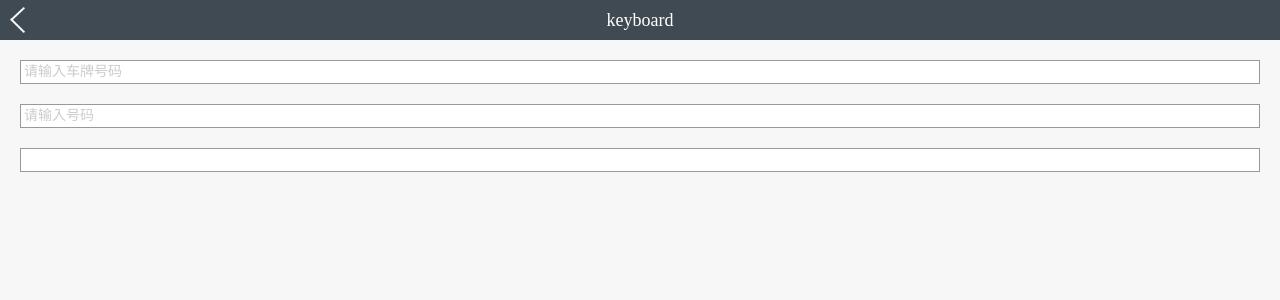
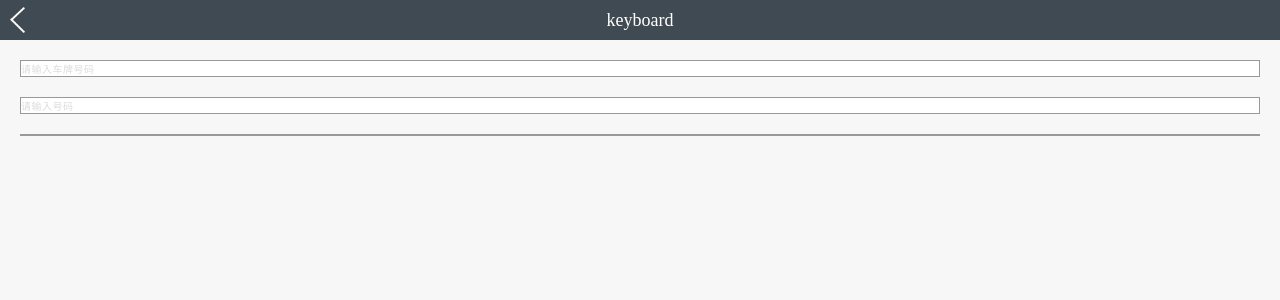
Before and after one commit to xjak/vue-components, a Vue app: page /#/keyboard in a window 1280 px wide. Shown: the top 300 px of the page. Built offline with nearby package versions, Linux system fonts and the light colour scheme.

Commit message:
自定义键盘完善功能

```diff
--- a/src/components/keyboard.vue
+++ b/src/components/keyboard.vue
@@ -1,7 +1,7 @@
 <template>
 <div>
 	<div class="keyboard-input" ref="input">
-		<span class="tip-text" :style="{color:tipColor}">{{tipText}}</span>{{value}}<span class="keyboard-cursor" ref="cursor">|</span>
+		{{frontValue}}<span class="keyboard-cursor" ref="cursor">|</span>{{backValue}}<span class="tip-text" :style="{color:tipColor}" v-if="!(frontValue||backValue)">{{tipText}}</span>
 	</div>
 	<div class="keyboard" ref="keyboard">
 		<div class="keyboard-content" ref="keyboardContent">
@@ -60,13 +60,33 @@ export default {
 	data() {
 		return {
 			tipText: this.title,
-			tipColor: '#ccc',
-			value: '',
-			tipValue: ''
+			tipColor: '#dcdcdc',
+			frontValue: '',
+			backValue: '',
+			tipValue: '',
+			closeKeyboard: null,
+			showKeyboard: null,
+			flag: 1
 		}
 	},
-	props: ['title'],
-	mounted() {
+	props: ['title', 'length', 'initValue', 'show', 'hide'],
+	watch: {
+		initValue() {
+			if (this.flag) this.frontValue = this.initValue + ''
+		},
+		show() {
+			if (this.show) this.showKeyboard()
+		},
+		hide() {
+			if (this.hide) this.closeKeyboard()
+		}
+	},
+	methods: {
+		getValue() {
+			return this.frontValue + this.backValue
+		},
+		addEvent() {
+			if (this.initValue) this.frontValue = this.initValue + ''
 			let _this = this
 			let input = this.$refs.input
 			let cursor = this.$refs.cursor
@@ -76,26 +96,40 @@ export default {
 			let tip = this.$refs.tip
 			let tipTime = null
 			let cursorTime = null
-		let closeKeyboard = () => {
+			let tocuhTime = 0
+			this.closeKeyboard = () => {
 				content.style.transform = 'translateY(200px)'
 				clearInterval(cursorTime)
+				cursorTime = null
 				setTimeout(() => {
 					keyboard.style.display = 'none'
 				}, 300)
+				this.frontValue = this.getValue()
+				this.backValue = ''
 				cursor.style.opacity = 0
-			this.tipText = this.value === '' ? this.title : ''
-			this.$emit('change', this.value)
+				this.$emit('blur', this.frontValue)
 			}
-		keyboard.addEventListener('click', closeKeyboard, false)
-		content.addEventListener('touchend', (e) => {
-			e.preventDefault()
-		}, false)
-		input.addEventListener('click', () => {
+			this.showKeyboard = () => {
+				let inputs = document.querySelectorAll('input')
+				for (let i = 0; i < inputs.length; i++) {
+					inputs[i].blur()
+				}
+				// 自动滚动到可视区域
+				let top = input.offsetTop
+				let obj = input.offsetParent
+				while (obj) {
+					if (obj) top += obj.offsetTop
+						obj = obj.offsetParent
+				}
+				top = top - document.body.scrollTop
+				let wH = window.innerHeight - 260
+				if (top > wH) {
+					document.body.scrollTop = Math.abs(wH - top)
+				}
 				keyboard.style.display = 'block'
 				setTimeout(() => {
 					content.style.transform = 'translateY(0)'
 				}, 10)
-			clearInterval(cursorTime)
 				cursorTime = setInterval(() => {
 					if (window.getComputedStyle(cursor, null).opacity === '1') {
 						cursor.style.opacity = 0
@@ -103,8 +137,38 @@ export default {
 						cursor.style.opacity = 1
 					}
 				}, 500)
-			if (cursorTime) _this.tipText = ''
+				_this.$emit('focus', _this.getValue())
+			}
+			document.getElementById('app').addEventListener('click', this.closeKeyboard, false)
+			content.addEventListener('touchend', (e) => {
+				e.preventDefault()
 			}, false)
+
+			input.addEventListener('touchstart', (e) => {
+				tocuhTime = Date.now()
+				if (cursorTime) {
+					let inputLeft = input.offsetLeft
+					let inputObj = input.offsetParent
+					while (inputObj) {
+						if (inputObj) inputLeft += inputObj.offsetLeft
+							inputObj = inputObj.offsetParent
+					}
+					let focusX = Math.round((e.targetTouches[0].clientX.toFixed(0) - 5 - inputLeft) / 10)
+					let text = this.frontValue + this.backValue
+					if (text) {
+						this.frontValue = text.slice(0, focusX)
+						this.backValue = text.slice(focusX)
+					}
+				}
+			})
+			input.addEventListener('touchend', (e) => {
+				e.preventDefault()
+				if ((Date.now() - tocuhTime < 300) && !cursorTime) {
+					this.flag = 0
+					this.showKeyboard()
+				}
+			}, false)
+			let deleteTimeOut = null
 			for (let i = 0; i < btnList.length; i++) {
 				btnList[i].addEventListener('touchstart', function (e) {
 					e.preventDefault()
@@ -117,58 +181,87 @@ export default {
 					if (this.innerText !== '×') {
 						this.style.color = '#fff'
 						this.style.backgroundColor = '#aaa'
+					} else {
+						// 持续删除
+						deleteTimeOut = setTimeout(() => {
+							let deleteValue = () => {
+								_this.frontValue = _this.frontValue.slice(0, -1)
+								if (deleteTimeOut) setTimeout(deleteValue, 70)
+							}
+							deleteValue()
+						}, 300)
 					}
 				}, false)
 				btnList[i].addEventListener('touchend', function (e) {
 					e.preventDefault()
 					clearTimeout(tipTime)
+					clearTimeout(deleteTimeOut)
+					deleteTimeOut = null
 					tipTime = setTimeout(() => {
 						tip.style.display = 'none'
 					}, 300)
 					switch (this.innerText) {
 						case '×':
-						_this.value = _this.value.slice(0, -1)
+							_this.frontValue = _this.frontValue.slice(0, -1)
 							break
 						case 'Done':
-						closeKeyboard()
+							_this.closeKeyboard()
 							break
 						default:
-						_this.value += this.innerText
 							this.style.color = '#333'
 							this.style.backgroundColor = '#fff'
+							if (_this.length) {
+								if ((_this.frontValue + _this.backValue).length < _this.length) _this.frontValue += this.innerText
+							} else {
+								_this.frontValue += this.innerText
 							}
+					}
+					if (!/^[0-9a-zA-Z]+$/.test(_this.frontValue + _this.backValue)) {
+						_this.frontValue = ''
+						_this.backValue = ''
+					}
+					_this.$emit('change', _this.getValue())
 				}, false)
 			}
+		}
+	},
+	mounted() {
+		setTimeout(this.addEvent, 100)
+	},
+	beforeDestroy() {
+		document.getElementById('app').removeEventListener('click', this.closeKeyboard)
 	}
 }
 </script>
 
 <style lang="less" scoped>
 .keyboard-input{
-	height: 22px;
+	height: 100%;
 	width: 100%;
 	background: #fff;
-	font-size: 14px;
-	line-height: 22px;
-	padding-left: 3px;
 	color: #333;
+	position: relative;
+	z-index: 99;
+	letter-spacing: 0.5px;
+	white-space: nowrap;
 	.keyboard-cursor{
 		opacity: 0;
-		position: relative;
+		position: absolute;
 		top: -1px;
+		margin-left: -2px;
 		color: #007aff;
-		font-weight: bold;
+	}
+	img{
+		margin: 9px;
+		height: 18px;
 	}
 }
 .keyboard{
-	position: absolute;
-	height: 100%;
 	width: 100%;
-	left: 0;
-	top: 0;
 	display: none;
 	.keyboard-content{
-		position: absolute;
+		position: fixed;
+		z-index: 999999;
 		height: 200px;
 		width: 100%;
 		bottom: 0;
```
Lines whose indentation alone changed are shown as unchanged.
